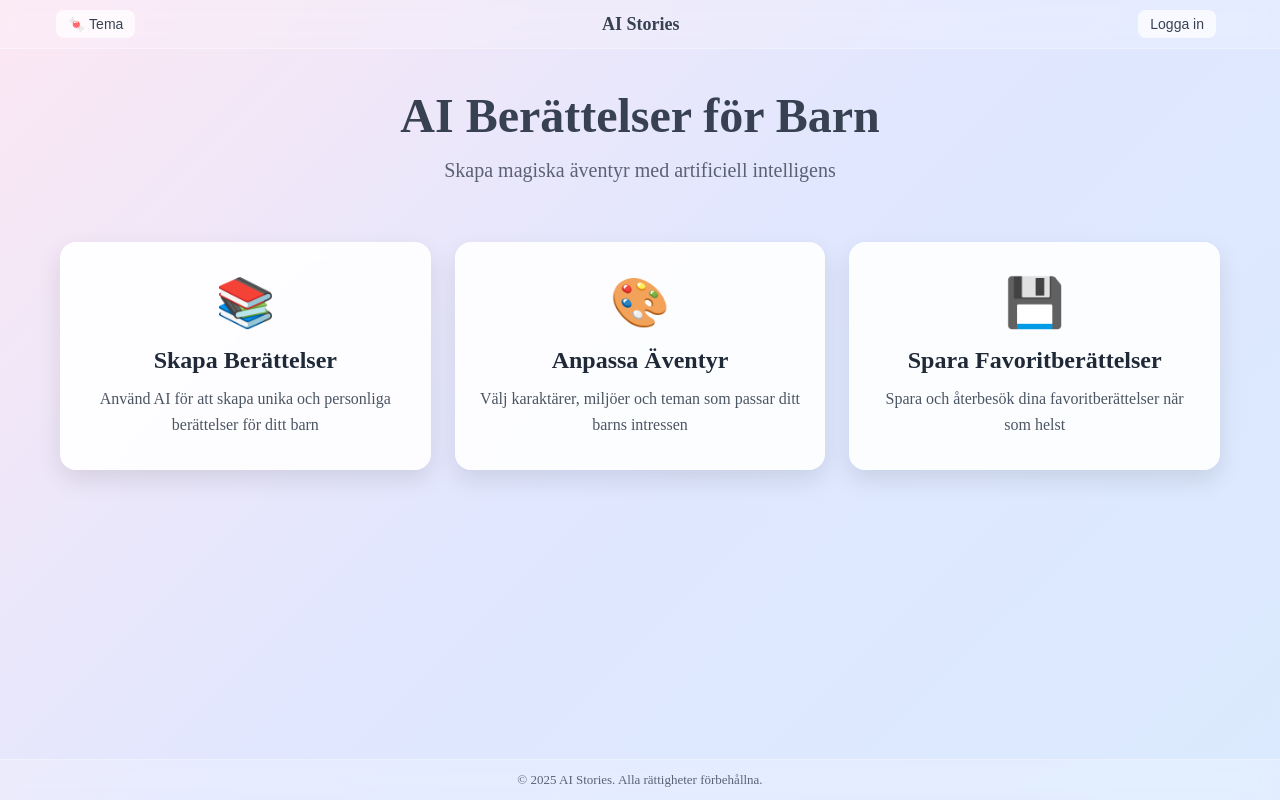
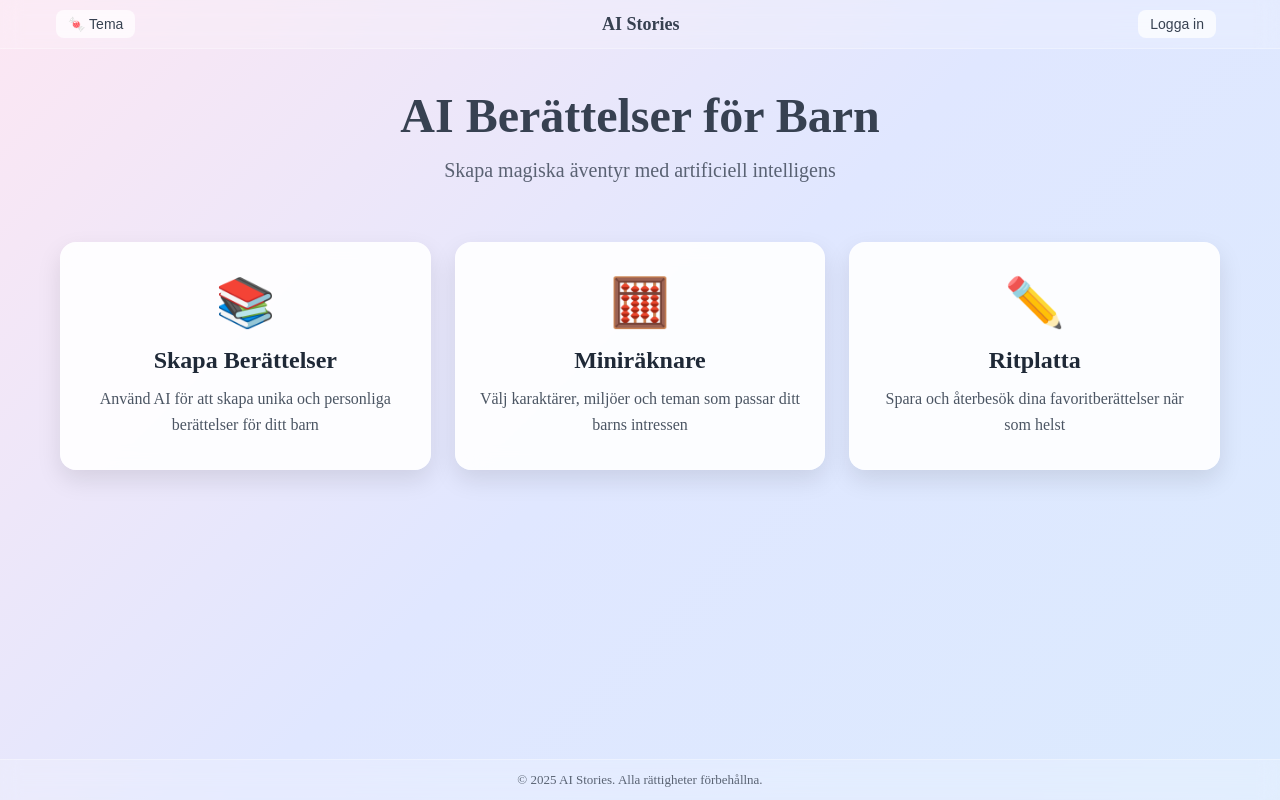
Before and after one commit to Eyewhiplash/AI_SUPERPOWERED_KIDS_STORIES, a React (Vite) app in the folder frontend/: page / in a window 1280 px wide. Built offline with nearby package versions, Linux system fonts and the light colour scheme.

Commit message:
Update card titles and emojis

```diff
--- a/frontend/src/pages/HomePage.jsx
+++ b/frontend/src/pages/HomePage.jsx
@@ -133,8 +133,8 @@ const HomePage = ({ selectedTheme = 'candy' }) => {
               e.currentTarget.style.boxShadow = '0 10px 25px rgba(0,0,0,0.1)'
             }}
           >
-            <span style={emojiStyle}>🎨</span>
-            <h3 style={cardTitleStyle}>Anpassa Äventyr</h3>
+            <span style={emojiStyle}>🧮</span>
+            <h3 style={cardTitleStyle}>Miniräknare</h3>
             <p style={cardTextStyle}>
               Välj karaktärer, miljöer och teman som passar ditt barns intressen
             </p>
@@ -151,8 +151,8 @@ const HomePage = ({ selectedTheme = 'candy' }) => {
               e.currentTarget.style.boxShadow = '0 10px 25px rgba(0,0,0,0.1)'
             }}
           >
-            <span style={emojiStyle}>💾</span>
-            <h3 style={cardTitleStyle}>Spara Favoritberättelser</h3>
+            <span style={emojiStyle}>✏️</span>
+            <h3 style={cardTitleStyle}>Ritplatta</h3>
             <p style={cardTextStyle}>
               Spara och återbesök dina favoritberättelser när som helst
             </p>
```
